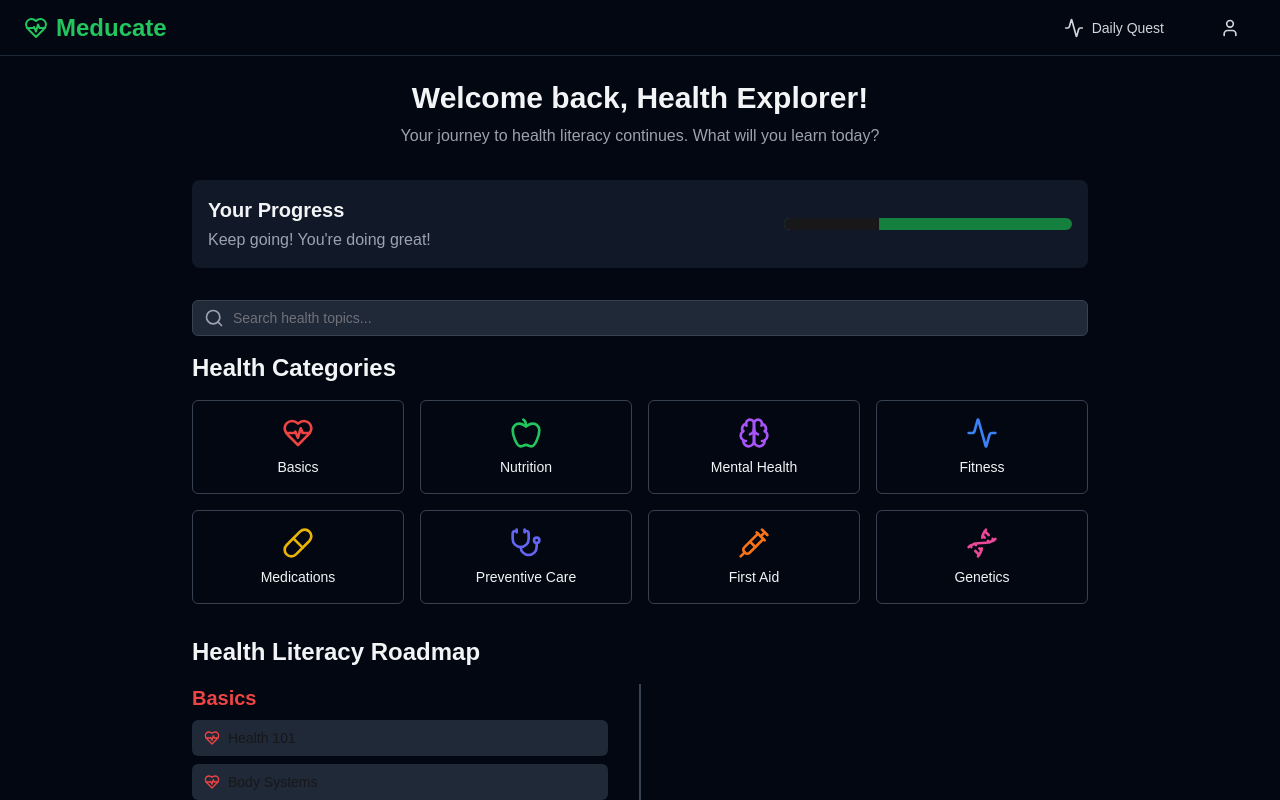
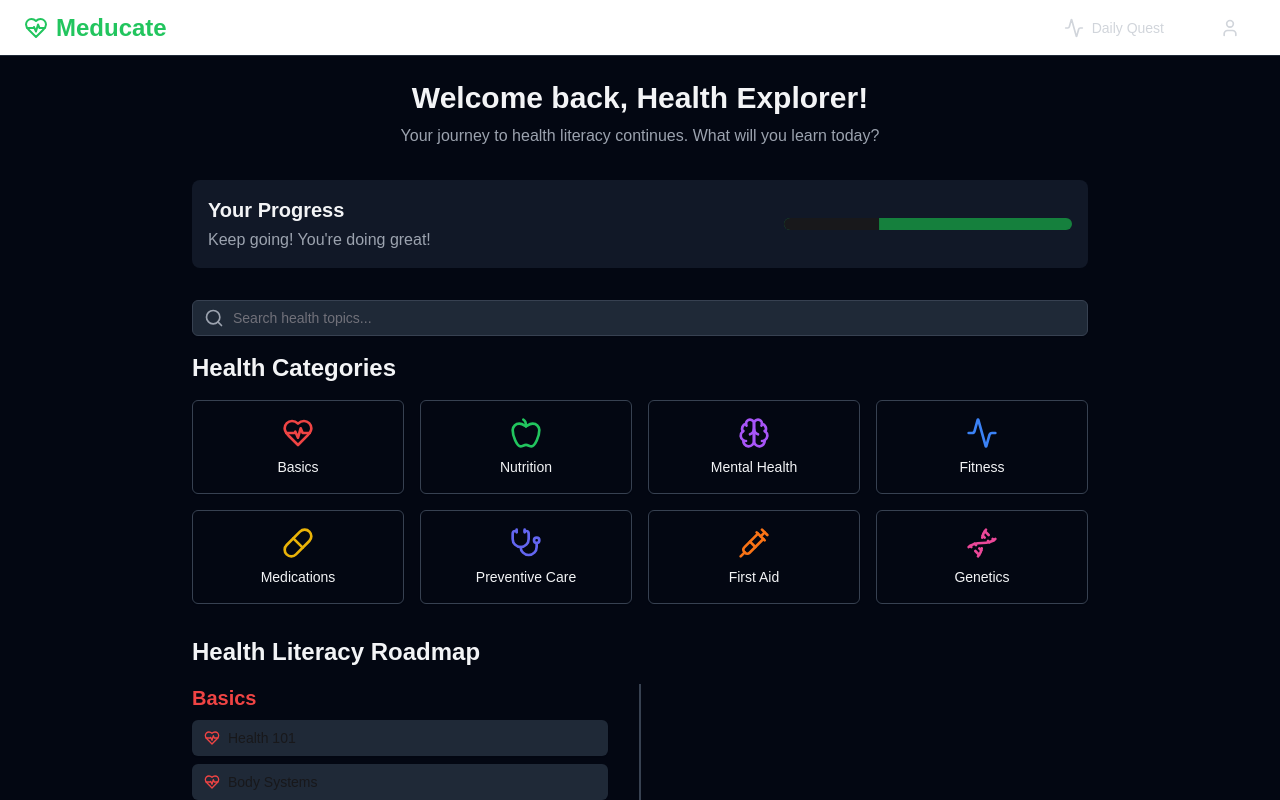
Before and after one commit to ethantr/meducate, a Next.js app: page /home in a window 1280 px wide. Shown: the top 800 px of the page. Built offline with nearby package versions, Linux system fonts and the light colour scheme.

Commit message:
moved to layout

```diff
--- /dev/null
+++ b/app/(platform)/home/layout.js
@@ -0,0 +1,10 @@
+"use client";
+import Navbar from "../(components)/navbar";
+export default function HomeLayout({ children }) {
+  return (
+    <>
+      <Navbar></Navbar>
+      {children}
+    </>
+  );
+}
--- a/app/(platform)/home/page.js
+++ b/app/(platform)/home/page.js
@@ -25,22 +25,7 @@ export default function HomePage() {
 
   return (
     <div className="flex flex-col min-h-screen bg-gray-950 text-gray-100">
-      {/* <header className="px-4 lg:px-6 h-14 flex items-center justify-between border-b border-gray-800">
-        <Link className="flex items-center justify-center" href="/home">
-          <HeartPulse className="h-6 w-6 text-green-500" />
-          <span className="ml-2 text-2xl font-bold text-green-500">Meducate</span>
-        </Link>
-        <nav className="flex items-center gap-4 sm:gap-6">
-          <Button variant="ghost" className="text-gray-300 hover:text-gray-100">
-            <Activity className="h-5 w-5 mr-2" />
-            Daily Quest
-          </Button>
-          <Button variant="ghost" className="text-gray-300 hover:text-gray-100">
-            <User className="h-5 w-5" />
-          </Button>
-        </nav>
-      </header> */}
-      <Navbar></Navbar>
+
       <main className="flex-1 overflow-y-auto p-4 md:p-6">
         <div className="max-w-4xl mx-auto space-y-8">
           <section className="text-center">
```
